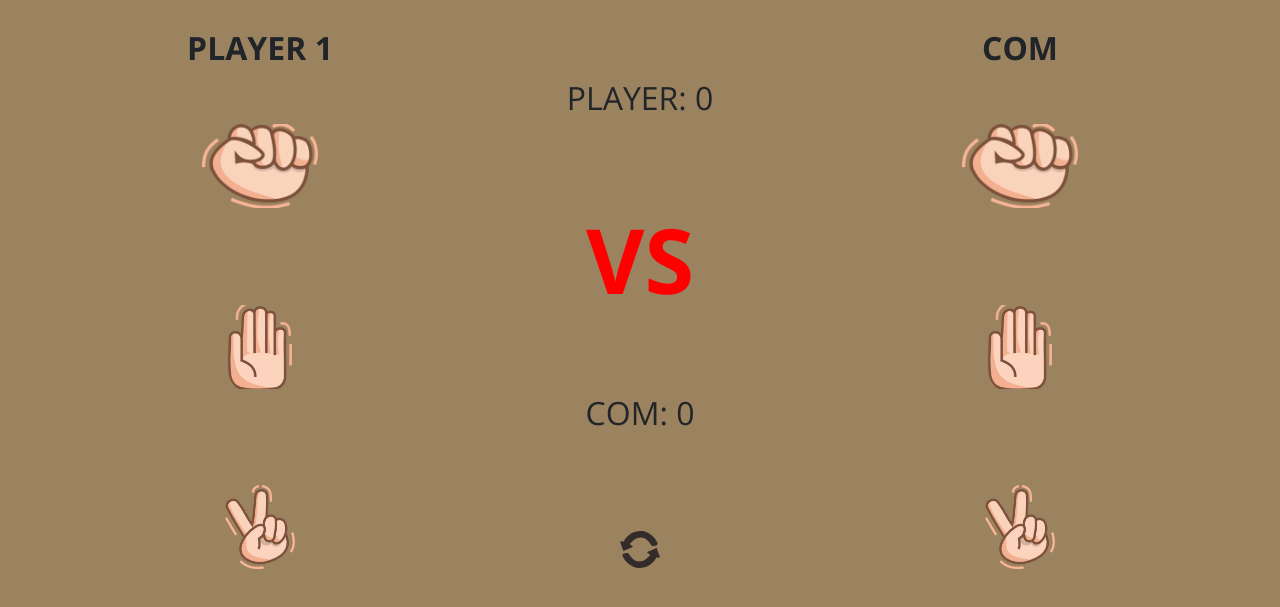
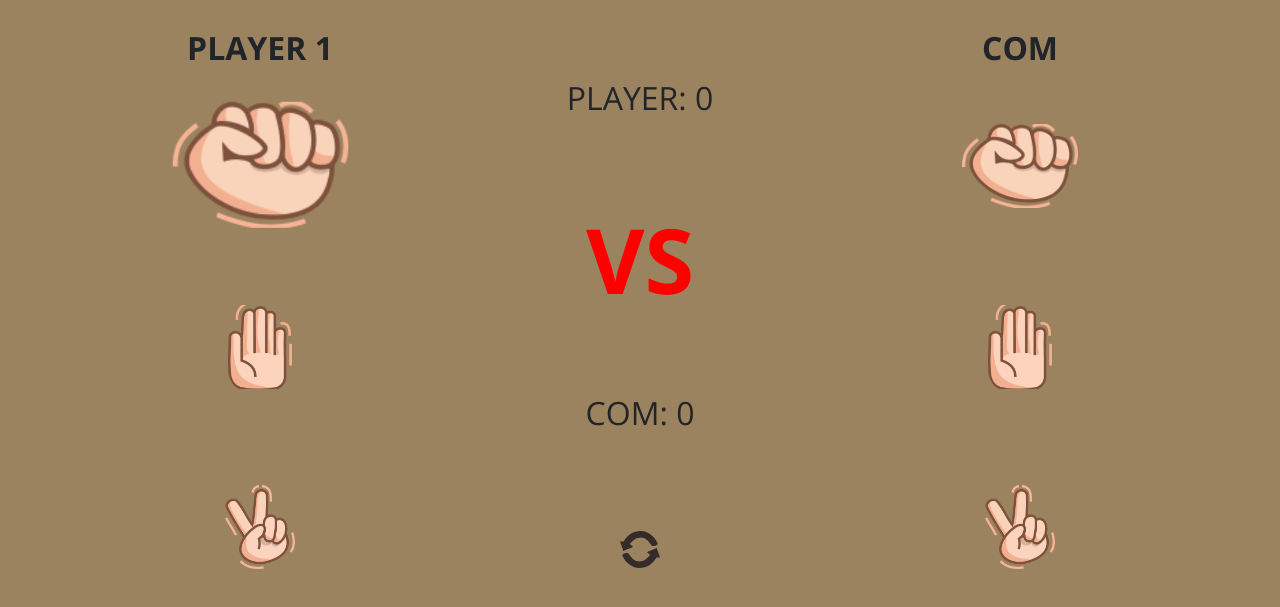
Before and after one commit to ItanSutarlan/challenge-2, a plain HTML site: page game-trial/index.html in a window 1280 px wide. In both pictures the pointer is over the button 259 px from the left and 236 px from the top of the page. Shown: the part 71-678 px from the top of the page. Drawn offline with nearby package versions, Linux system fonts and the light colour scheme.

Commit message:
modified style.css, transform button to scale when it is hovered

```diff
--- a/game-trial/css/style.css
+++ b/game-trial/css/style.css
@@ -20,6 +20,10 @@ body {
 }
 
 /* styling for options */
+.player-choices > .btn:hover {
+    transform: scale(1.5);
+}
+
 .btn {
     margin: 16px;
     width: 18.6vh;
```
